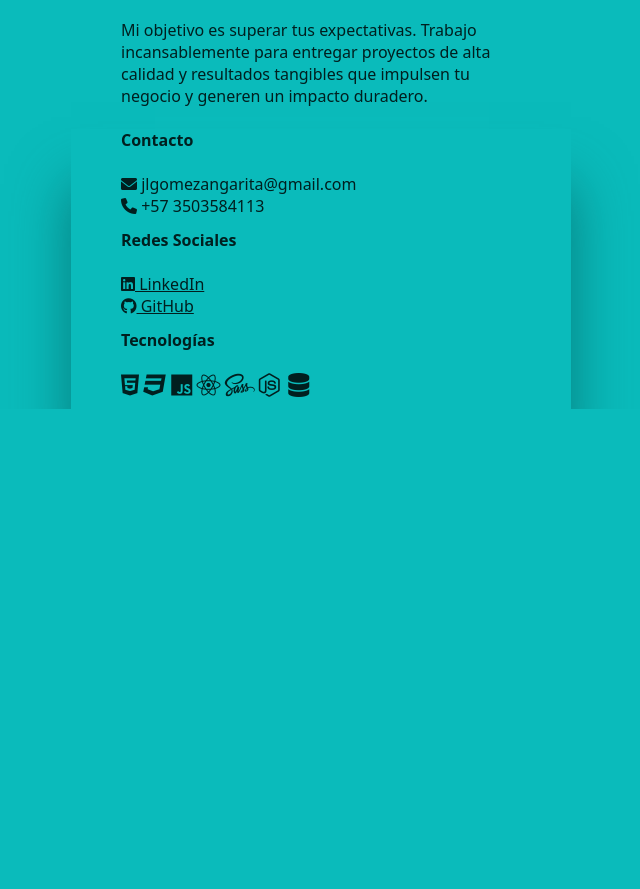
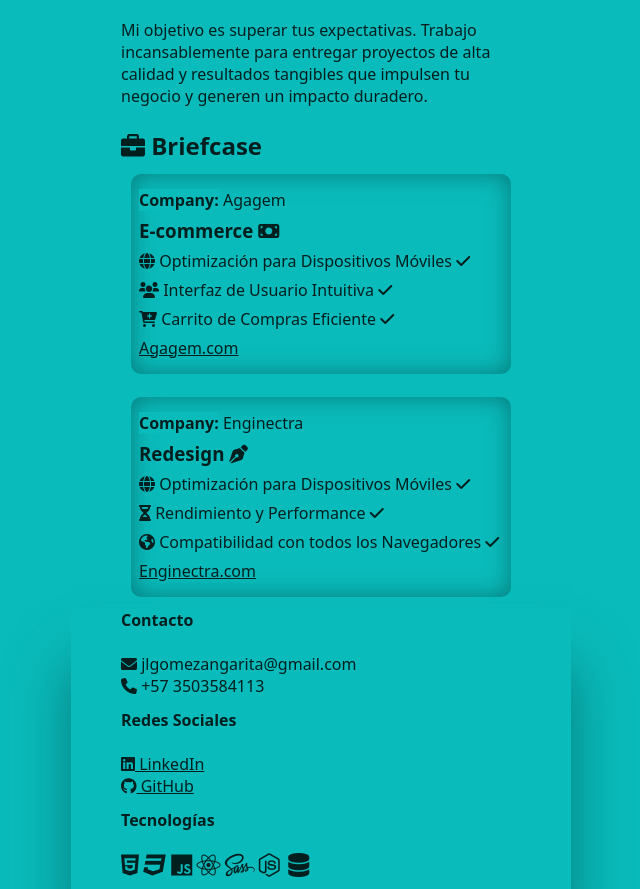
Before and after one commit to joseluiscodesk8/freelancer, a website built with webpack: page public/index.html in a window 1280 px wide. Shown: the part 1403-2292 px from the top of the page, without its empty margins (319-959 px from the left). Before the commit the page ends 1812 px from the top, so only its background shows below. Built offline with nearby package versions, Linux system fonts and the light colour scheme.

Commit message:
freelancer4

```diff
--- a/public/index.html
+++ b/public/index.html
@@ -53,7 +53,36 @@
         <p>Mi objetivo es superar tus expectativas. Trabajo incansablemente para entregar proyectos de alta calidad y resultados tangibles que impulsen tu negocio y generen un impacto duradero.</p>
         <br>
     </section>
+    <aside>
+        <h2><i class="fa-solid fa-briefcase"></i> Briefcase</h2>
+        <section>
+            <p><b>Company:</b> Agagem</p>
+            <h3>E-commerce <i class="fa-solid fa-money-bill"></i></h3>
 
+            <p><i class="fa-solid fa-globe"></i> Optimización para Dispositivos Móviles <i class="fa-solid fa-check"></i></p>
+
+            <p><i class="fa-solid fa-users"></i> Interfaz de Usuario Intuitiva <i class="fa-solid fa-check"></i> </p>
+
+            <p><i class="fa-solid fa-cart-plus"></i> Carrito de Compras Eficiente <i class="fa-solid fa-check"></i> </p>
+
+            <a href="https://agagem.vercel.app/" target="_blank">Agagem.com</a>
+
+        </section>
+
+        <section>
+            <p><b>Company:</b> Enginectra</p>
+            <h3>Redesign <i class="fa-solid fa-pen-nib"></i></h3>
+
+            <p><i class="fa-solid fa-globe"></i> Optimización para Dispositivos Móviles <i class="fa-solid fa-check"></i></p>
+
+            <p><i class="fa-solid fa-hourglass-half"></i> Rendimiento y Performance <i class="fa-solid fa-check"></i> </p>
+
+            <p><i class="fa-solid fa-earth-americas"></i> Compatibilidad con todos los Navegadores <i class="fa-solid fa-check"></i> </p>
+
+            <a href="https://engineer-joseluiscodesk8.vercel.app/" target="_blank">Enginectra.com</a>
+
+        </section>
+    </aside>
     <footer>
         <section>
             <h4>Contacto</h4>
--- a/src/styles/index.module.scss
+++ b/src/styles/index.module.scss
@@ -37,6 +37,34 @@
     text-align: start;
 }
 
+aside {
+    display: flex;
+    flex-direction: column;
+    width: 95%;
+    height: 480px;
+    max-width: 400px;
+    margin: auto;
+
+    & section {
+        height: 200px;
+        display: flex;
+        flex-direction: column;
+        justify-content: space-evenly;
+        overflow: hidden;
+        padding: 2%;
+        border-radius: 10px;
+        box-shadow: inset 0px 0px 25px #067c7c;
+
+        & p,i,h3,a {
+            background: transparent;
+        }
+
+        & a {
+            cursor: pointer;
+        }
+    }
+}
+
 footer {
     margin: auto;
     width: 80%;
```
Also changed, not shown: dist/img/web2.png (renamed from src/assets/web2.png), dist/index.html, dist/styles.css (added).
